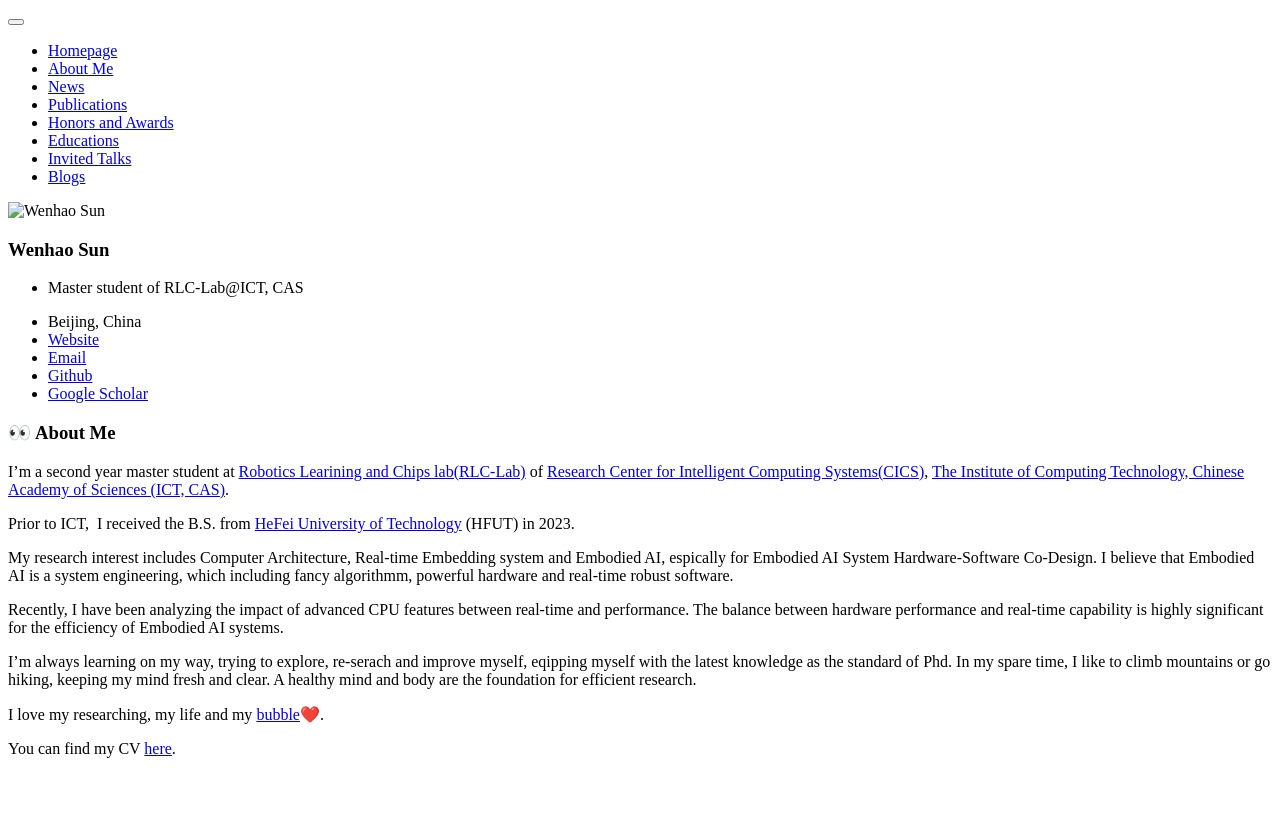
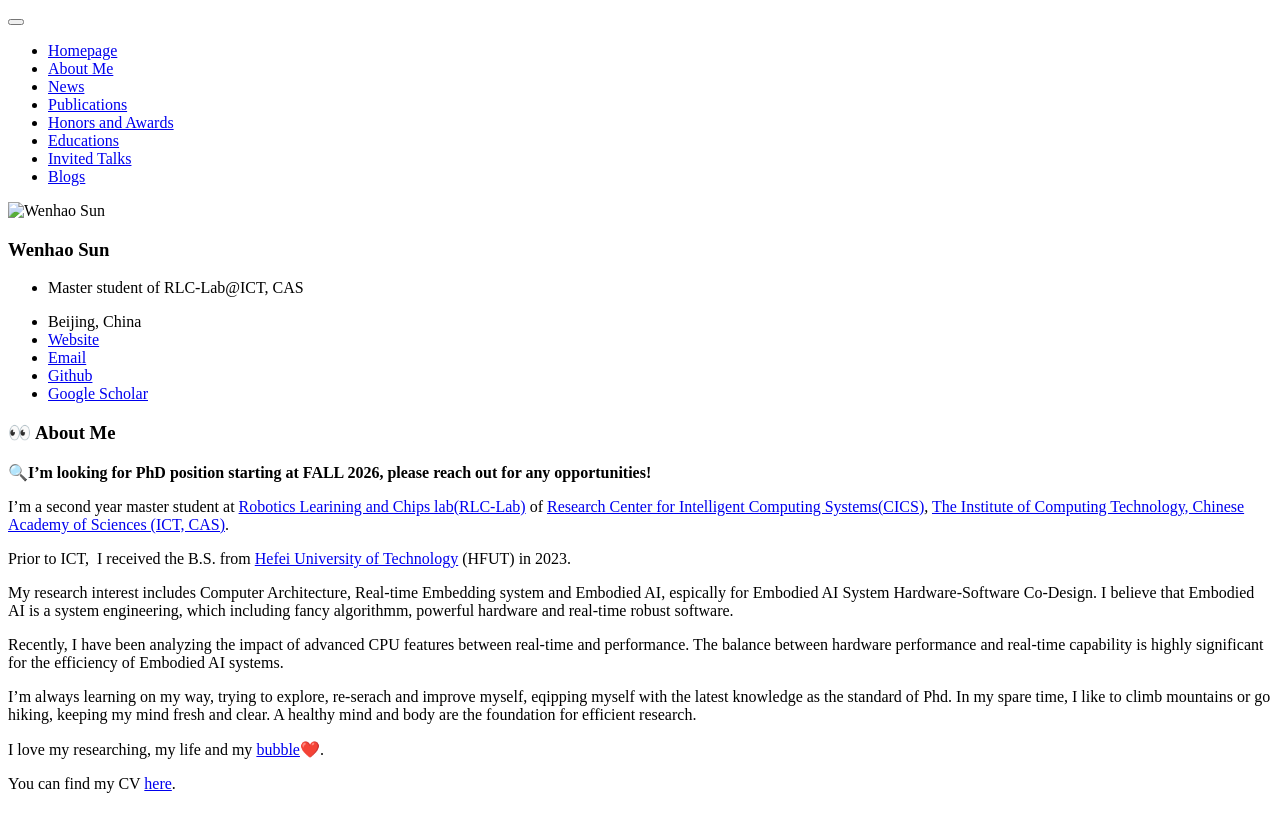
Before and after one commit to sun123-cmd/sun123-cmd.github.io, a Jekyll site: the page built from _pages/includes/intro.md, in a window 1280 px wide. Shown: the top 832 px of the page. Built offline with Jekyll 4.4.1, drawn with Linux system fonts in a browser that asks for light colours; our own code applies the rules of GitHub Pages for plain Markdown files.

Commit message:
Update intro.md

```diff
--- a/_pages/includes/intro.md
+++ b/_pages/includes/intro.md
@@ -1,9 +1,11 @@
 # 👀 About Me
+
+**🔍I’m looking for PhD position starting at FALL 2026, please reach out for any opportunities!**
 
 I’m a second year master student at [Robotics Learining and Chips lab(RLC-Lab)](https://github.com/RLC-Lab) of [Research Center for Intelligent
 Computing Systems(CICS)](https://ict.cas.cn/jssgk/zzjg/kyxt/znjsj/js/),  [The Institute of Computing Technology, Chinese Academy of Sciences (ICT, CAS)](http://www.ict.ac.cn/).
 
-Prior to ICT, I received the B.S. from [HeFei University of Technology](https://www.hfut.edu.cn/) (HFUT) in 2023.
+Prior to ICT, I received the B.S. from [Hefei University of Technology](https://www.hfut.edu.cn/) (HFUT) in 2023.
 
 My research interest includes Computer Architecture, Real-time Embedding system and Embodied AI, espically for Embodied AI System Hardware-Software Co-Design. I believe that Embodied AI is a system engineering, which including fancy algorithmm, powerful hardware and real-time robust software.
 
```
